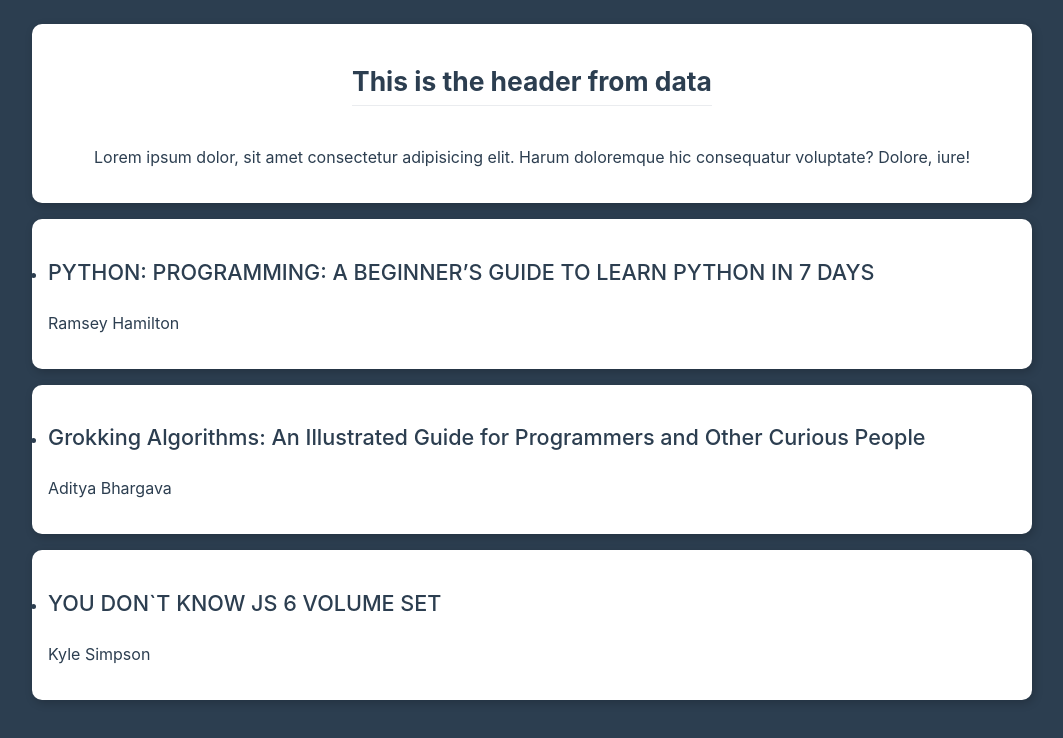
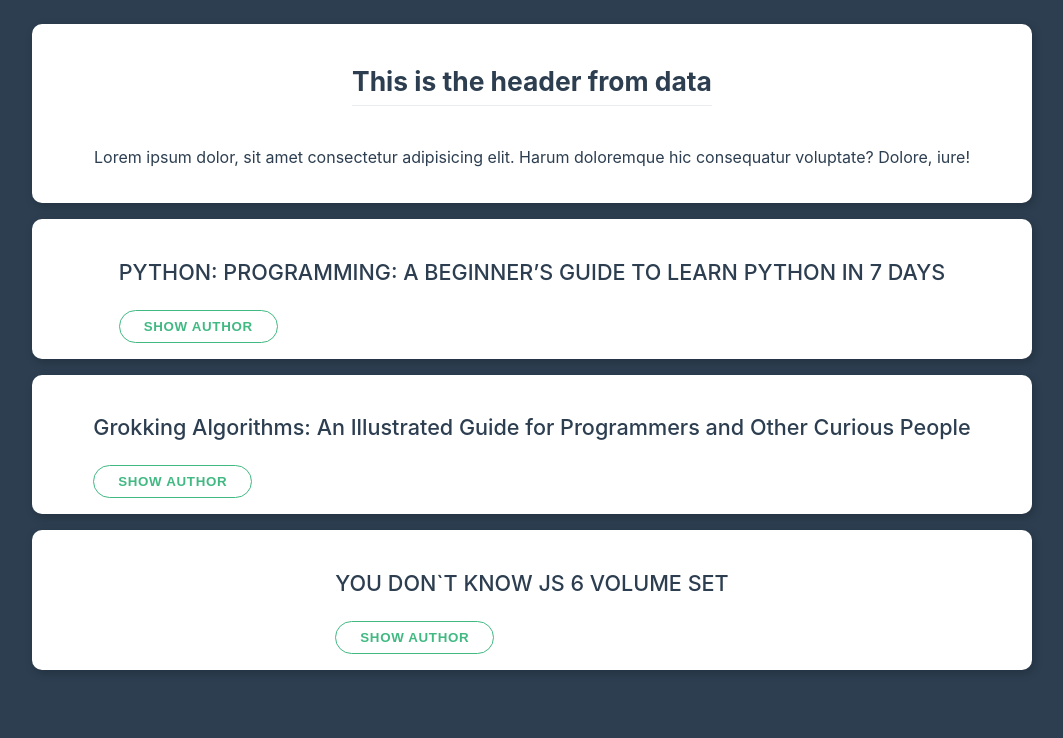
Before and after one commit to Balor1989/learning-vue, a Vue app: page / in a window 1280 px wide. Shown: the top 738 px of the page, without its empty margins (108-1171 px from the left). Built offline with nearby package versions, Linux system fonts and the light colour scheme.

Commit message:
adds book component

```diff
--- a/src/App.vue
+++ b/src/App.vue
@@ -1,9 +1,47 @@
-<template><header-component></header-component></template>
+<template>
+  <div class="container pt-1">
+    <HeaderComponent />
+    <BookComponent
+      v-for="{ id, title, author } in books"
+      :key="id"
+      v-bind:title="title"
+      :author="author"
+      :isOpen="iOpen"
+    />
+  </div>
+</template>
 
 <script>
+import BookComponent from "./components/BookComponent";
 export default {
   name: "App",
-  components: {},
+  components: {
+    BookComponent,
+  },
+  data() {
+    return {
+      books: [
+        {
+          id: 1,
+          title:
+            "PYTHON: PROGRAMMING: A BEGINNER’S GUIDE TO LEARN PYTHON IN 7 DAYS",
+          author: "Ramsey Hamilton",
+        },
+        {
+          id: 2,
+          title:
+            "Grokking Algorithms: An Illustrated Guide for Programmers and Other Curious People",
+          author: "Aditya Bhargava",
+        },
+        {
+          id: 3,
+          title: "YOU DON`T KNOW JS 6 VOLUME SET",
+          author: "Kyle Simpson",
+        },
+      ],
+      isOpen: false,
+    };
+  },
 };
 </script>
 
--- /dev/null
+++ b/src/components/BookComponent/BookComponent.vue
@@ -0,0 +1,18 @@
+<template>
+  <ul class="card center">
+    <li>
+      <h3>{{ title }}</h3>
+      <p v-if="isOpen">{{ author }}</p>
+      <button class="btn" @click="isOpen = !isOpen">show author</button>
+    </li>
+  </ul>
+</template>
+
+<script>
+export default {
+  props: ["title", "author", "id", "isOpen"],
+  data() {
+    return {};
+  },
+};
+</script>
--- /dev/null
+++ b/src/components/BookComponent/index.js
@@ -0,0 +1,3 @@
+import BookComponent from "./BookComponent";
+
+export default BookComponent;
--- a/src/components/HeaderComponent/HeaderComponent.vue
+++ b/src/components/HeaderComponent/HeaderComponent.vue
@@ -1,46 +1,17 @@
 <template>
-  <div class="container pt-1">
-    <div class="card center">
-      <h2 class="header-title">{{ title }}</h2>
-      <p>
-        Lorem ipsum dolor, sit amet consectetur adipisicing elit. Harum
-        doloremque hic consequatur voluptate? Dolore, iure!
-      </p>
-    </div>
-    <ul class="card" v-for="{ id, title, author } in books" :key="id">
-      <li>
-        <h3>{{ title }}</h3>
-        <p>{{ author }}</p>
-      </li>
-    </ul>
+  <div class="card center">
+    <h2 class="header-title">{{ title }}</h2>
+    <p>
+      Lorem ipsum dolor, sit amet consectetur adipisicing elit. Harum doloremque
+      hic consequatur voluptate? Dolore, iure!
+    </p>
   </div>
 </template>
 
 <script>
 export default {
   data() {
-    return {
-      title: "This is the header from data",
-      books: [
-        {
-          id: 1,
-          title:
-            "PYTHON: PROGRAMMING: A BEGINNER’S GUIDE TO LEARN PYTHON IN 7 DAYS",
-          author: "Ramsey Hamilton",
-        },
-        {
-          id: 2,
-          title:
-            "Grokking Algorithms: An Illustrated Guide for Programmers and Other Curious People",
-          author: "Aditya Bhargava",
-        },
-        {
-          id: 3,
-          title: "YOU DON`T KNOW JS 6 VOLUME SET",
-          author: "Kyle Simpson",
-        },
-      ],
-    };
+    return { title: "This is the header from data" };
   },
 };
 </script>
--- a/src/main.js
+++ b/src/main.js
@@ -5,6 +5,6 @@
 
 const app = createApp(App);
 
-app.component("header-component", HeaderComponent);
+app.component("HeaderComponent", HeaderComponent);
 
 app.mount("#app");
--- a/src/theme.css
+++ b/src/theme.css
@@ -42,6 +42,12 @@
 h6 {
   font-weight: 500;
   line-height: 1.45;
+}
+ul,
+li {
+  list-style: none;
+  margin: 0;
+  padding: 0;
 }
 
 h1 {
```
